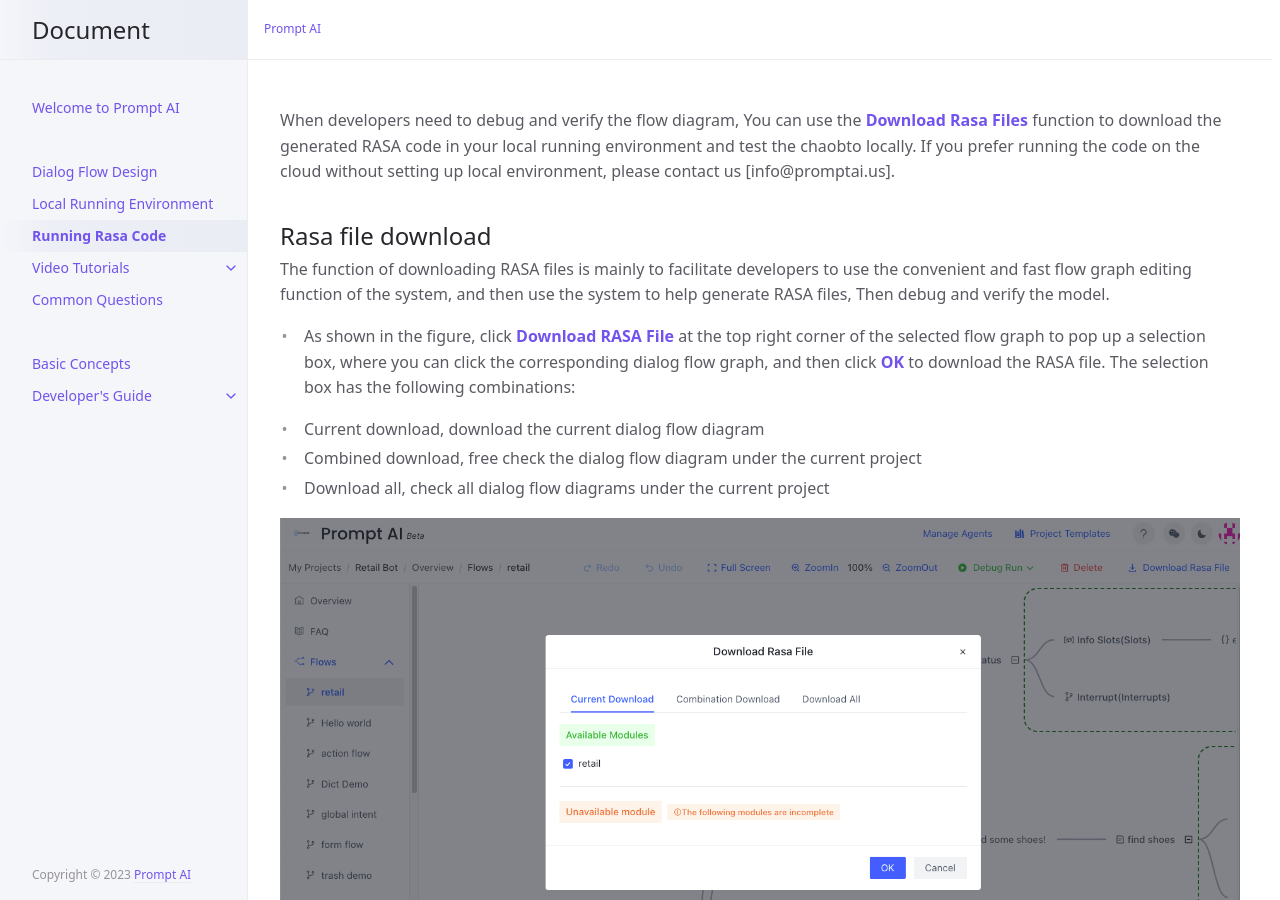
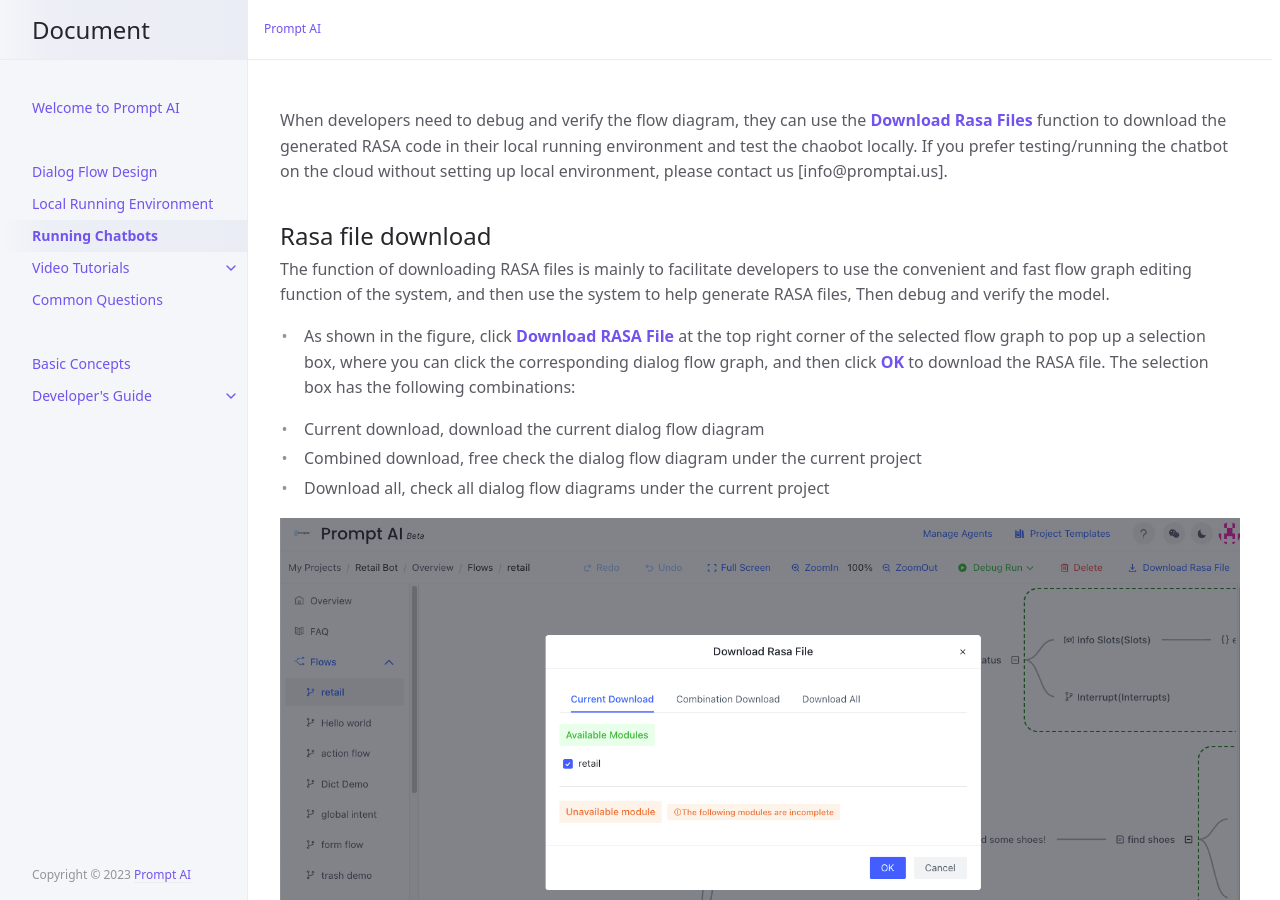
Before and after one commit to PromptAI/promptdialog, a Jekyll site: the page built from docs/download_rasa_source_code.md, in a window 1280 px wide and 900 px high. Built offline with Jekyll 4.4.1, drawn with Linux system fonts in a browser that asks for light colours.

Commit message:
Update download_rasa_source_code.md

```diff
--- a/docs/download_rasa_source_code.md
+++ b/docs/download_rasa_source_code.md
@@ -1,11 +1,11 @@
 ---
 layout: en
-title: Running Rasa Code
+title: Running Chatbots
 nav_order: 4
 has_children: false
 ---
 
-When developers need to debug and verify the flow diagram, You can use the **Download Rasa Files** function to download the generated RASA code in your local running environment and test the chaobto locally.  If you prefer running the code on the cloud without setting up local environment, please contact us [info@promptai.us].
+When developers need to debug and verify the flow diagram, they can use the **Download Rasa Files** function to download the generated RASA code in their local running environment and test the chaobot locally.  If you prefer testing/running the chatbot on the cloud without setting up local environment, please contact us [info@promptai.us].
 
 ## Rasa file download
 
```
